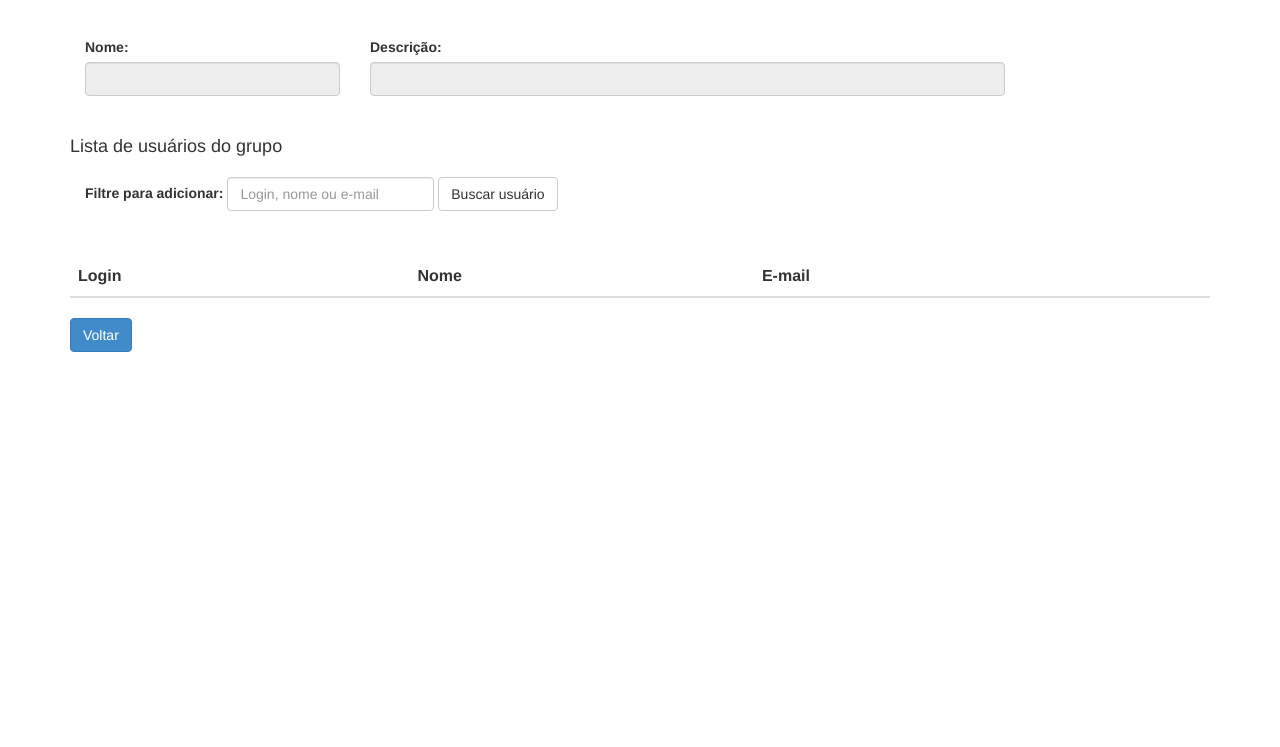
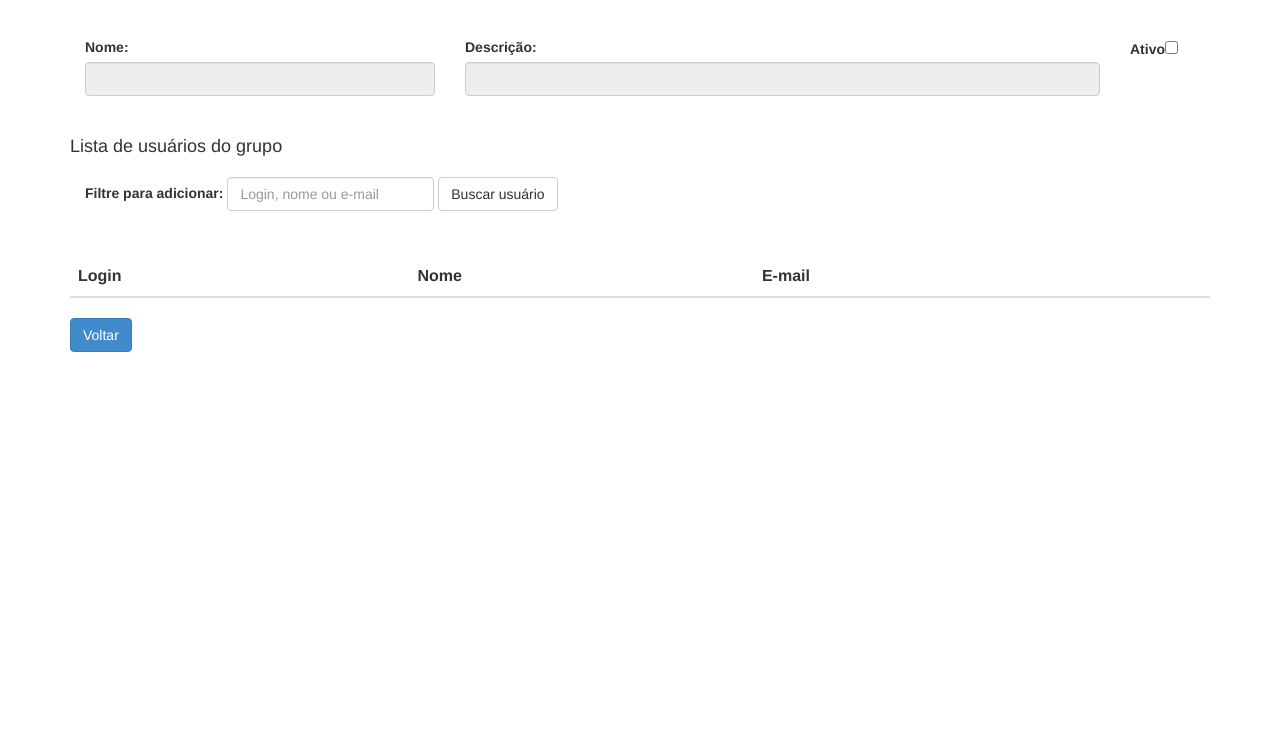
Before and after one commit to marcoslovati/DebateMapas, a website: page usuariosGrupo.html in a window 1280 px wide. Shown: the part 53-800 px from the top of the page. Drawn offline with Linux system fonts and the light colour scheme.

Commit message:
Campo "ativo"

```diff
--- a/usuariosGrupo.html
+++ b/usuariosGrupo.html
@@ -13,13 +13,16 @@
         <div id="menu"></div>
         <div id="corpo" class="container">
             <div class="form-group">
-                <div class="col-md-3">
+                <div class="col-md-4">
                     <label for="nome">Nome:</label>
                     <input type="text" name="nome" id="nome" tabindex="1" class="form-control" value="" readonly>
                 </div>
                 <div class="col-md-7">
                     <label for="descricao">Descrição:</label>
                     <input type="text" name="descricao" id="descricao" tabindex="2" class="form-control" value="" readonly>
+                </div>
+                <div class="col-md-1">
+                    <label for="ativo">Ativo<input type="checkbox" readonly></label>
                 </div>
             </div>
 
```
Also changed, not shown: debate.html (+0 -10 lines), grupo.html (+4 -1 lines).
